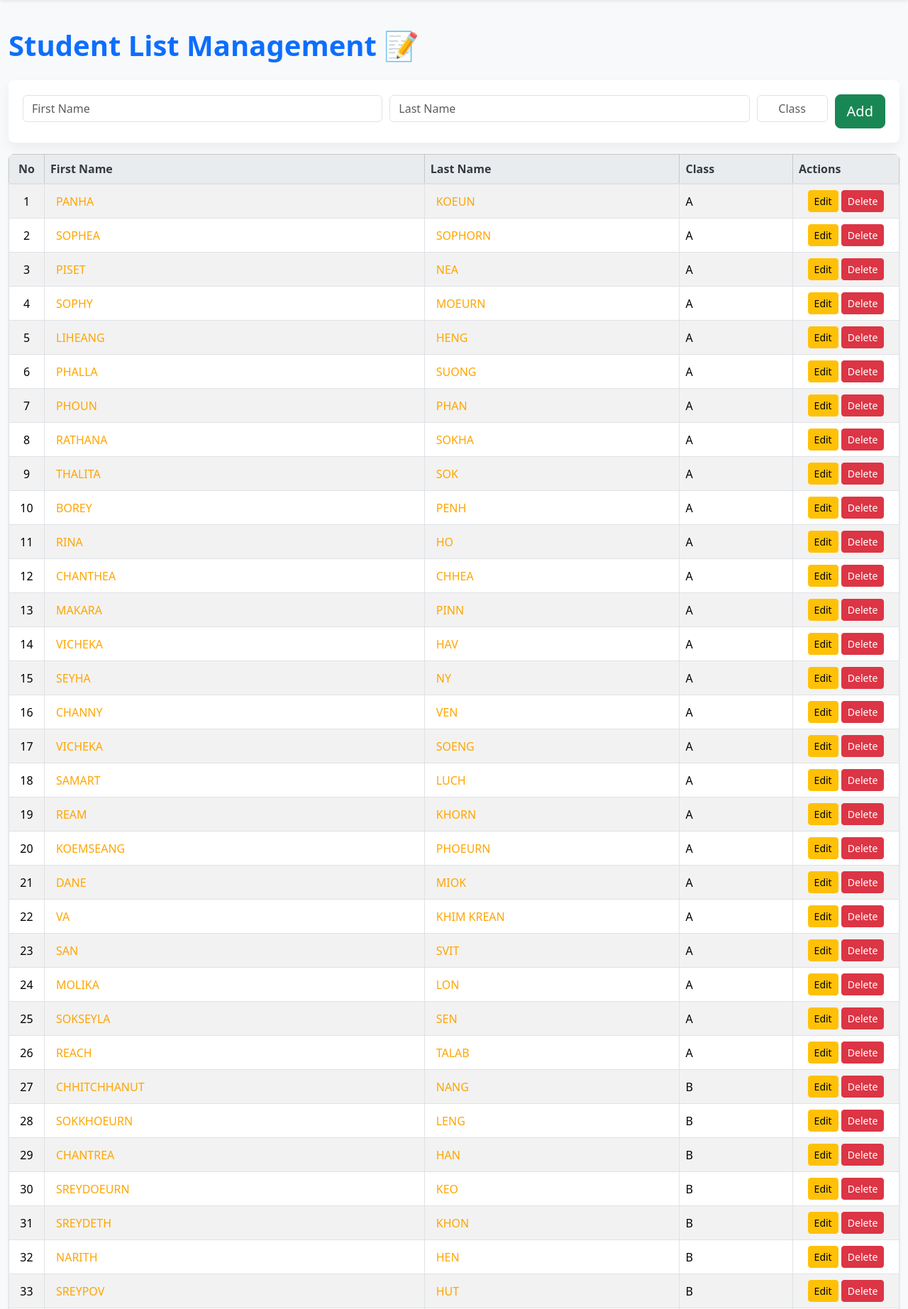
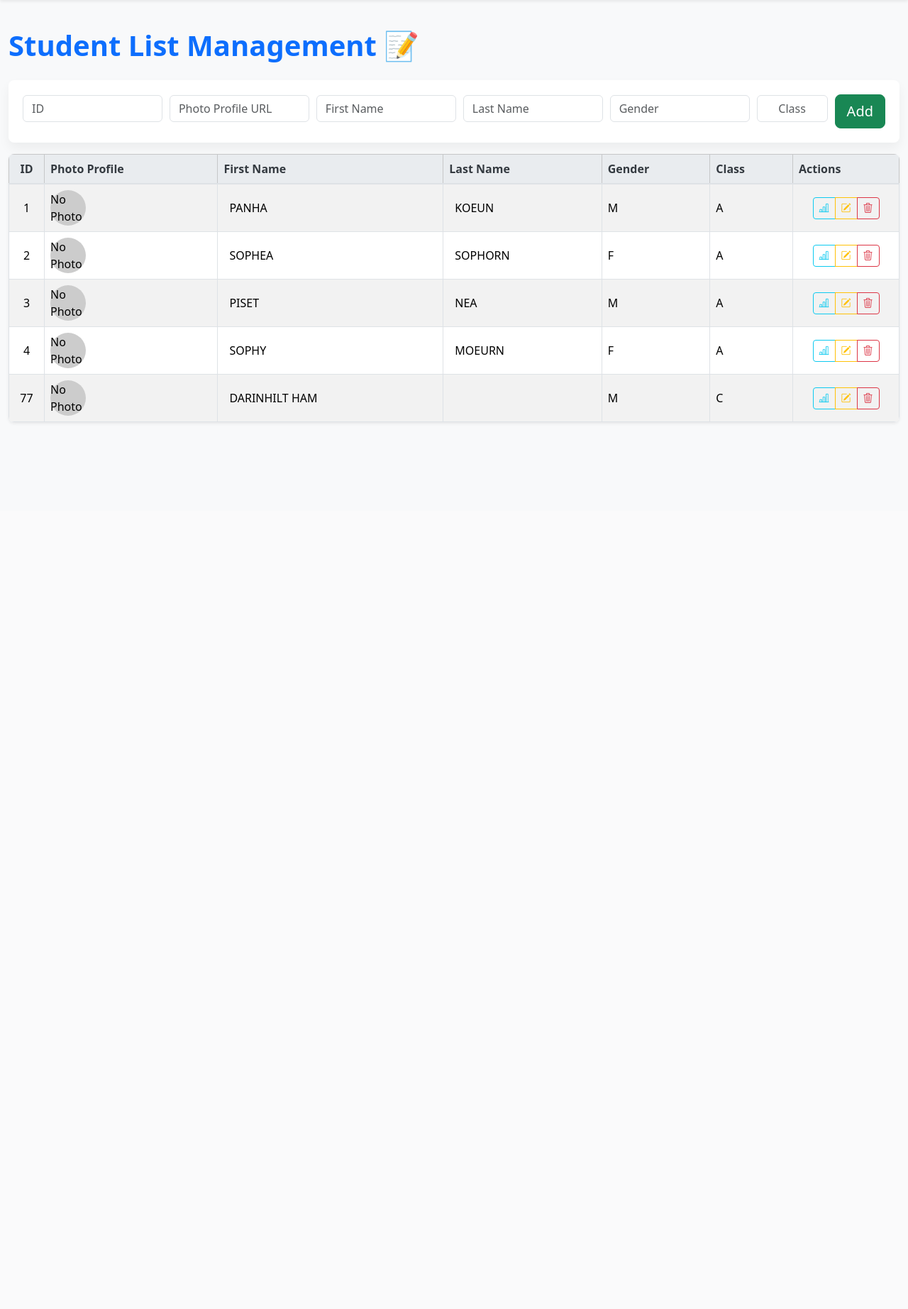
Before and after one commit to Kimdarika/Analysis-student-performance-project-Darika, a Flask app: page /student-profile in a window 1280 px wide. Shown: the part 80-1925 px from the top of the page at 71% size. After the commit the page ends 677 px from the top, so only its background shows below. Run offline with Flask 3, Linux system fonts and the light colour scheme; the visitor is signed in with stand-in values (Sample User, id 1).

Commit message:
feat student management

```diff
--- a/templates/student-profile.html
+++ b/templates/student-profile.html
@@ -8,8 +8,9 @@
     <link href="https://cdn.jsdelivr.net/npm/bootstrap@5.3.3/dist/css/bootstrap.min.css" rel="stylesheet">
     <script src="https://cdn.jsdelivr.net/npm/chart.js"></script>
     <link rel="stylesheet" href="/static/css/student-profile.css">
+    <!-- ✅ Bootstrap Icons for better action buttons -->
+    <link rel="stylesheet" href="https://cdn.jsdelivr.net/npm/bootstrap-icons@1.11.3/font/bootstrap-icons.css">
     <style>
-        /* Clean, simple style for student names */
         .student-name {
             display: inline-block;
             padding: 3px 8px;
@@ -18,18 +19,14 @@
             text-decoration: none;
             transition: background-color 0.2s;
         }
-        .student-name.first,
-        .student-name.last {
-            color: orange;
-        }
-        .student-name:hover {
-            background-color: #d3d3d3;
-        }
+        .student-name.first, .student-name.last { color: rgb(0, 0, 0); }
+        .student-name:hover { background-color: #d3d3d3; }
+        .success-message { margin-bottom: 15px; color: green; transition: opacity 0.5s; }
+        td img { object-fit: cover; }
     </style>
 </head>
 <body class="p-6">
 
-    <!-- Navbar -->
 <nav class="navbar navbar-expand-lg navbar-dark bg-primary shadow-sm fixed-top">
     <div class="container-fluid">
         <a class="navbar-brand fw-bold" href="index.html">Student Analyzer</a>
@@ -51,14 +48,16 @@
     </div>
 </nav>
 
-    <!-- Main Container -->
 <div class="container-fluid" style="margin-top: 100px;">
     <h1>Student List Management 📝</h1>
     <div id="statusMessage" class="success-message"></div>
 
     <div class="input-container mb-3">
+        <input id="ID" type="text" placeholder="ID" class="form-control mb-2">
+        <input id="photoProfile" type="text" placeholder="Photo Profile URL" class="form-control mb-2">
         <input id="firstName" type="text" placeholder="First Name" class="form-control mb-2">
         <input id="lastName" type="text" placeholder="Last Name" class="form-control mb-2">
+        <input id="gender" type="text" placeholder="Gender" class="form-control mb-2">
         <input id="className" type="text" placeholder="Class" class="form-control mb-2">
         <div id="actionButtons">
             <button id="mainActionButton" onclick="addStudent()" class="btn btn-lg btn-success">Add</button>
@@ -68,9 +67,11 @@
     <table id="studentTable" class="table table-striped table-hover table-bordered shadow-sm">
         <thead class="table-light">
             <tr>
-                    <th>No</th>
+                <th>ID</th>
+                <th>Photo Profile</th>
                 <th>First Name</th>
                 <th>Last Name</th>
+                <th>Gender</th>
                 <th>Class</th>
                 <th>Actions</th>
             </tr>
@@ -79,98 +80,48 @@
     </table>
 </div>
 
+<!-- Modal for View Graph -->
+<div class="modal fade" id="viewModal" tabindex="-1" aria-hidden="true">
+  <div class="modal-dialog modal-lg">
+    <div class="modal-content">
+      <div class="modal-header bg-primary text-white">
+        <h5 class="modal-title">Student Performance Graph</h5>
+        <button type="button" class="btn-close" data-bs-dismiss="modal"></button>
+      </div>
+      <div class="modal-body">
+        <canvas id="scoreChart"></canvas>
+      </div>
+    </div>
+  </div>
+</div>
+
 <script src="https://cdn.jsdelivr.net/npm/bootstrap@5.3.3/dist/js/bootstrap.bundle.min.js"></script>
-
 <script>
+// ----------------------------
+// EXISTING STUDENTS (unchanged)
+// ----------------------------
 let students = [
-            // Class A (26 students)
-            {first: "PANHA", last: "KOEUN", class: "A"},
-            {first: "SOPHEA", last: "SOPHORN", class: "A"},
-            {first: "PISET", last: "NEA", class: "A"},
-            {first: "SOPHY", last: "MOEURN", class: "A"},
-            {first: "LIHEANG", last: "HENG", class: "A"},
-            {first: "PHALLA", last: "SUONG", class: "A"},
-            {first: "PHOUN", last: "PHAN", class: "A"},
-            {first: "RATHANA", last: "SOKHA", class: "A"},
-            {first: "THALITA", last: "SOK", class: "A"},
-            {first: "BOREY", last: "PENH", class: "A"},
-            {first: "RINA", last: "HO", class: "A"},
-            {first: "CHANTHEA", last: "CHHEA", class: "A"},
-            {first: "MAKARA", last: "PINN", class: "A"},
-            {first: "VICHEKA", last: "HAV", class: "A"},
-            {first: "SEYHA", last: "NY", class: "A"},
-            {first: "CHANNY", last: "VEN", class: "A"},
-            {first: "VICHEKA", last: "SOENG", class: "A"},
-            {first: "SAMART", last: "LUCH", class: "A"},
-            {first: "REAM", last: "KHORN", class: "A"},
-            {first: "KOEMSEANG", last: "PHOEURN", class: "A"},
-            {first: "DANE", last: "MIOK", class: "A"},
-            {first: "VA", last: "KHIM KREAN", class: "A"},
-            {first: "SAN", last: "SVIT", class: "A"},
-            {first: "MOLIKA", last: "LON", class: "A"},
-            {first: "SOKSEYLA", last: "SEN", class: "A"},
-            {first: "REACH", last: "TALAB", class: "A"},
-
-            // Class B (26 students)
-            {first: "CHHITCHHANUT", last: "NANG", class: "B"},
-            {first: "SOKKHOEURN", last: "LENG", class: "B"},
-            {first: "CHANTREA", last: "HAN", class: "B"},
-            {first: "SREYDOEURN", last: "KEO", class: "B"},
-            {first: "SREYDETH", last: "KHON", class: "B"},
-            {first: "NARITH", last: "HEN", class: "B"},
-            {first: "SREYPOV", last: "HUT", class: "B"},
-            {first: "VICHET", last: "SAT", class: "B"},
-            {first: "SOTHIN", last: "KE", class: "B"},
-            {first: "REAKSMEY", last: "SAN", class: "B"},
-            {first: "DARIKA", last: "KIM", class: "B"},
-            {first: "SIEVMEY", last: "VAN", class: "B"},
-            {first: "SINAT", last: "LEK", class: "B"},
-            {first: "MAKARA", last: "PON", class: "B"},
-            {first: "LITA", last: "SOK", class: "B"},
-            {first: "VISA", last: "SAK", class: "B"},
-            {first: "PILIP", last: "YOM", class: "B"},
-            {first: "SAVIN", last: "PHUONG", class: "B"},
-            {first: "SEREY", last: "PHEM", class: "B"},
-            {first: "MESARIN", last: "M", class: "B"},
-            {first: "NITACHHROUN", last: "F", class: "B"},
-            {first: "SATANBUNTIT", last: "M", class: "B"},
-            {first: "VANNALEN", last: "M", class: "B"},
-            {first: "SREYKEOKEUN", last: "F", class: "B"},
-            {first: "CHANSAYHAHOEURN", last: "M", class: "B"},
-            {first: "KRAVANNYOR", last: "M", class: "B"},
-
-            // Class C (25 students)
-            {first: "TOLATIM", last: "M", class: "C"},
-            {first: "SOPHATS IENG", last: "M", class: "C"},
-            {first: "SREYVIKVON", last: "F", class: "C"},
-            {first: "SOPHEAPHAL", last: "F", class: "C"},
-            {first: "KINGVOEUN", last: "M", class: "C"},
-            {first: "CHAMROEUNSONG", last: "M", class: "C"},
-            {first: "KHOUEN", last: "M", class: "C"},
-            {first: "SIVSANN", last: "M", class: "C"},
-            {first: "SREYROTHSANG", last: "F", class: "C"},
-            {first: "LYSARL", last: "M", class: "C"},
-            {first: "CHANDYSRIN", last: "F", class: "C"},
-            {first: "SREYLEAKSEMF", last: "F", class: "C"},
-            {first: "SOKKEANGYEANG", last: "F", class: "C"},
-            {first: "SREYMOMPO", last: "F", class: "C"},
-            {first: "MESARIN", last: "M", class: "C"},
-            {first: "ROEURNROS", last: "M", class: "C"},
-            {first: "SAMNANGSIM", last: "M", class: "C"},
-            {first: "SOKNYNIM", last: "M", class: "C"},
-            {first: "RANITREN", last: "F", class: "C"},
-            {first: "CHANTHYCHET", last: "F", class: "C"},
-            {first: "YAPHORN", last: "M", class: "C"},
-            {first: "KUNTHEAYON", last: "F", class: "C"},
-            {first: "SOKYANGLAKK", last: "F", class: "C"},
-            {first: "MARYSAO", last: "F", class: "C"},
-            {first: "DARINHILT HAM", last: "M", class: "C"}
+    {id:"1", first:"PANHA", last:"KOEUN", gender:"M", class:"A", photo:""},
+    {id:"2", first:"SOPHEA", last:"SOPHORN", gender:"F", class:"A", photo:""},
+    {id:"3", first:"PISET", last:"NEA", gender:"M", class:"A", photo:""},
+    {id:"4", first:"SOPHY", last:"MOEURN", gender:"F", class:"A", photo:""},
+    {id:"77", first:"DARINHILT HAM", last:"", gender:"M", class:"C", photo:""}
 ];
 
+// Load from localStorage if exists
+let storedStudents = localStorage.getItem('studentsData');
+if (storedStudents) students = JSON.parse(storedStudents);
+
+const mainActionButton = document.getElementById('mainActionButton');
+const actionButtonsDiv = document.getElementById('actionButtons');
 let isEditing = false;
 let editIndex = -1;
-        const mainActionButton = document.getElementById('mainActionButton');
-        const actionButtonsDiv = document.getElementById('actionButtons');
+let chartInstance = null;
+
+// Save to localStorage
+function saveToStorage() {
+    localStorage.setItem('studentsData', JSON.stringify(students));
+}
 
 function showSuccessMessage(message) {
     const statusMessage = document.getElementById('statusMessage');
@@ -185,25 +136,46 @@
     students.forEach((student, index) => {
         const firstNameLink = `<a href="/teacher-insights?first=${student.first}&last=${student.last}&class=${student.class}" class="student-name first">${student.first}</a>`;
         const lastNameLink = `<a href="/teacher-insights?first=${student.first}&last=${student.last}&class=${student.class}" class="student-name last">${student.last}</a>`;
+        const photoHTML = student.photo
+            ? `<img src="${student.photo}" alt="${student.first} ${student.last}" style="width:50px; height:50px; border-radius:50%;">`
+            : `<div style="width:50px; height:50px; border-radius:50%; background-color:#ccc; display:flex; align-items:center; justify-content:center;">No Photo</div>`;
 
         const row = document.createElement('tr');
         row.innerHTML = `
-                    <td>${index + 1}</td>
+            <td>${student.id || index+1}</td>
+            <td>${photoHTML}</td>
             <td>${firstNameLink}</td>
             <td>${lastNameLink}</td>
+            <td>${student.gender || ''}</td>
             <td>${student.class}</td>
-                    <td>
-                        <button onclick="editStudent(${index})" class="btn btn-warning btn-sm">Edit</button>
-                        <button onclick="deleteStudent(${index})" class="btn btn-danger btn-sm">Delete</button>
+            <td class="text-center">
+                <div class="btn-group" role="group" aria-label="Actions">
+                    <button onclick="viewStudent(${index})" class="btn btn-outline-info btn-sm" data-bs-toggle="tooltip" title="View Performance">
+                        <i class="bi bi-bar-chart-line"></i>
+                    </button>
+                    <button onclick="editStudent(${index})" class="btn btn-outline-warning btn-sm" data-bs-toggle="tooltip" title="Edit Info">
+                        <i class="bi bi-pencil-square"></i>
+                    </button>
+                    <button onclick="deleteStudent(${index})" class="btn btn-outline-danger btn-sm" data-bs-toggle="tooltip" title="Delete Student">
+                        <i class="bi bi-trash3"></i>
+                    </button>
+                </div>
             </td>
         `;
         tbody.appendChild(row);
     });
+
+    // Enable tooltips
+    const tooltipTriggerList = [].slice.call(document.querySelectorAll('[data-bs-toggle="tooltip"]'))
+    tooltipTriggerList.map(el => new bootstrap.Tooltip(el))
 }
 
 function clearInputs() {
+    document.getElementById('ID').value = '';
+    document.getElementById('photoProfile').value = '';
     document.getElementById('firstName').value = '';
     document.getElementById('lastName').value = '';
+    document.getElementById('gender').value = '';
     document.getElementById('className').value = '';
 }
 
@@ -213,28 +185,27 @@
     mainActionButton.textContent = 'Add';
     mainActionButton.classList.remove('btn-info');
     mainActionButton.classList.add('btn-success');
-
     const cancelButton = document.getElementById('cancelEditButton');
     if(cancelButton) cancelButton.remove();
     clearInputs();
 }
 
 function addStudent() {
+    const id = document.getElementById('ID').value.trim();
+    const photo = document.getElementById('photoProfile').value.trim();
     const first = document.getElementById('firstName').value.trim();
     const last = document.getElementById('lastName').value.trim();
+    const gender = document.getElementById('gender').value.trim();
     const cls = document.getElementById('className').value.trim();
-            if(!first || !last || !cls){
-                alert('Please fill all fields');
-                return;
-            }
-
+    if(!first || !last || !cls){ alert('Please fill all fields'); return; }
     if(isEditing){
-                students[editIndex] = {first, last, class: cls};
+        students[editIndex] = {id, photo, first, last, gender, class: cls};
         showSuccessMessage(`✅ Successfully SAVED ${first} ${last}`);
     } else {
-                students.push({first, last, class: cls});
+        students.push({id, photo, first, last, gender, class: cls});
         showSuccessMessage(`➕ Successfully ADDED ${first} ${last}`);
     }
+    saveToStorage();
     renderTable();
     resetAddState();
 }
@@ -242,6 +213,7 @@
 function deleteStudent(index){
     if(confirm(`Are you sure you want to delete ${students[index].first} ${students[index].last}?`)){
         students.splice(index, 1);
+        saveToStorage();
         renderTable();
         showSuccessMessage(`❌ Successfully DELETED student`);
         if(index === editIndex || students.length === 0) resetAddState();
@@ -250,13 +222,15 @@
 
 function editStudent(index){
     const student = students[index];
+    document.getElementById('ID').value = student.id;
+    document.getElementById('photoProfile').value = student.photo;
     document.getElementById('firstName').value = student.first;
     document.getElementById('lastName').value = student.last;
+    document.getElementById('gender').value = student.gender;
     document.getElementById('className').value = student.class;
 
     isEditing = true;
     editIndex = index;
-
     mainActionButton.textContent = 'Save';
     mainActionButton.classList.remove('btn-success');
     mainActionButton.classList.add('btn-info');
@@ -271,8 +245,29 @@
     }
 }
 
+function viewStudent(index) {
+    const student = students[index];
+    const ctx = document.getElementById('scoreChart').getContext('2d');
+    const term1Subjects = ['BCU', 'English for IT', 'General English', 'Logic', 'PL', 'Design'];
+    const term2Subjects = ['English for IT', 'General English', 'Algorithm', 'PL', 'Web Design'];
+    const term1Scores = term1Subjects.map(() => Math.floor(Math.random() * 40) + 60);
+    const term2Scores = term2Subjects.map(() => Math.floor(Math.random() * 40) + 60);
+    if(chartInstance) chartInstance.destroy();
+    chartInstance = new Chart(ctx, {
+        type: 'bar',
+        data: {
+            labels: [...term1Subjects, ...term2Subjects],
+            datasets: [
+                {label:'Term 1',data:[...term1Scores,...Array(term2Subjects.length).fill(null)],backgroundColor:'rgba(54,162,235,0.6)',borderColor:'rgba(54,162,235,1)',borderWidth:1},
+                {label:'Term 2',data:[...Array(term1Subjects.length).fill(null),...term2Scores],backgroundColor:'rgba(255,99,132,0.6)',borderColor:'rgba(255,99,132,1)',borderWidth:1}
+            ]
+        },
+        options:{responsive:true,plugins:{title:{display:true,text:`${student.first} ${student.last} - Academic Performance`}},scales:{y:{beginAtZero:true,max:100}}}
+    });
+    new bootstrap.Modal(document.getElementById('viewModal')).show();
+}
+
 renderTable();
 </script>
-
 </body>
 </html>
```
Lines whose indentation alone changed are shown as unchanged.
